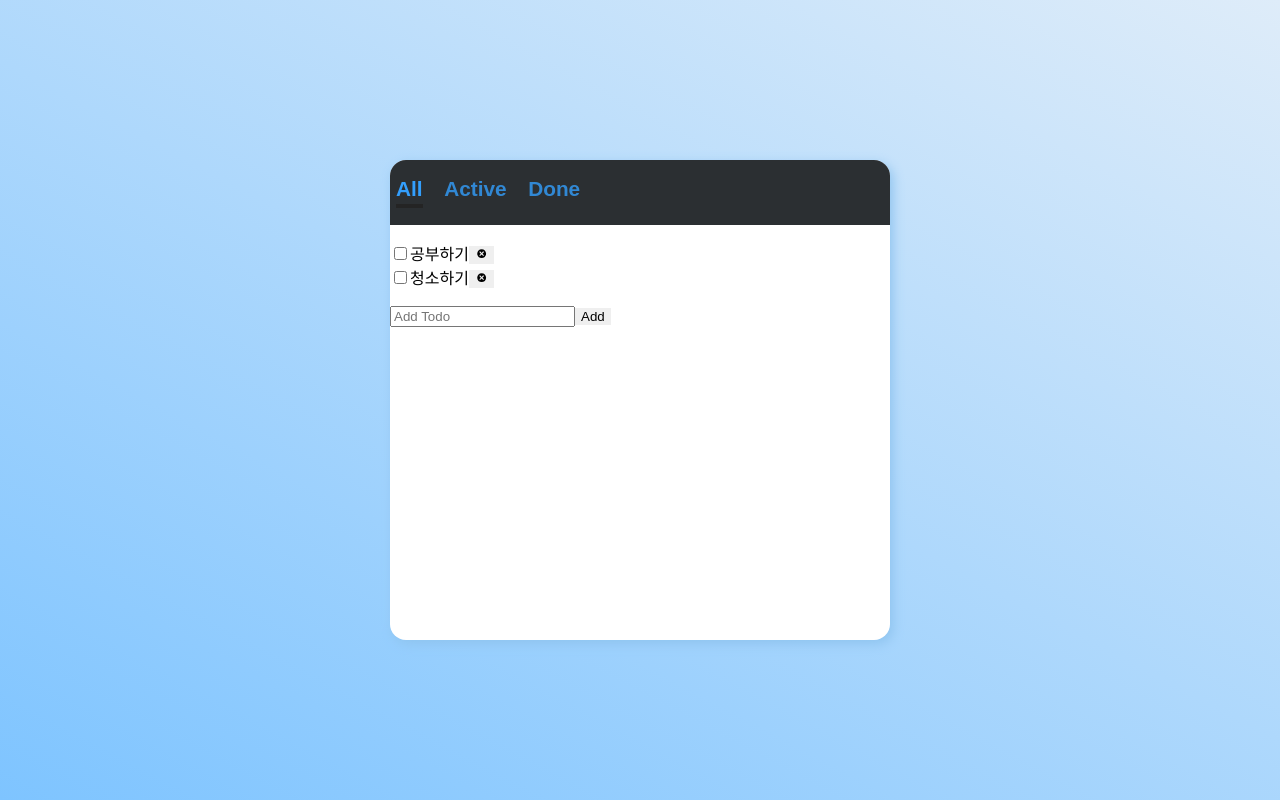
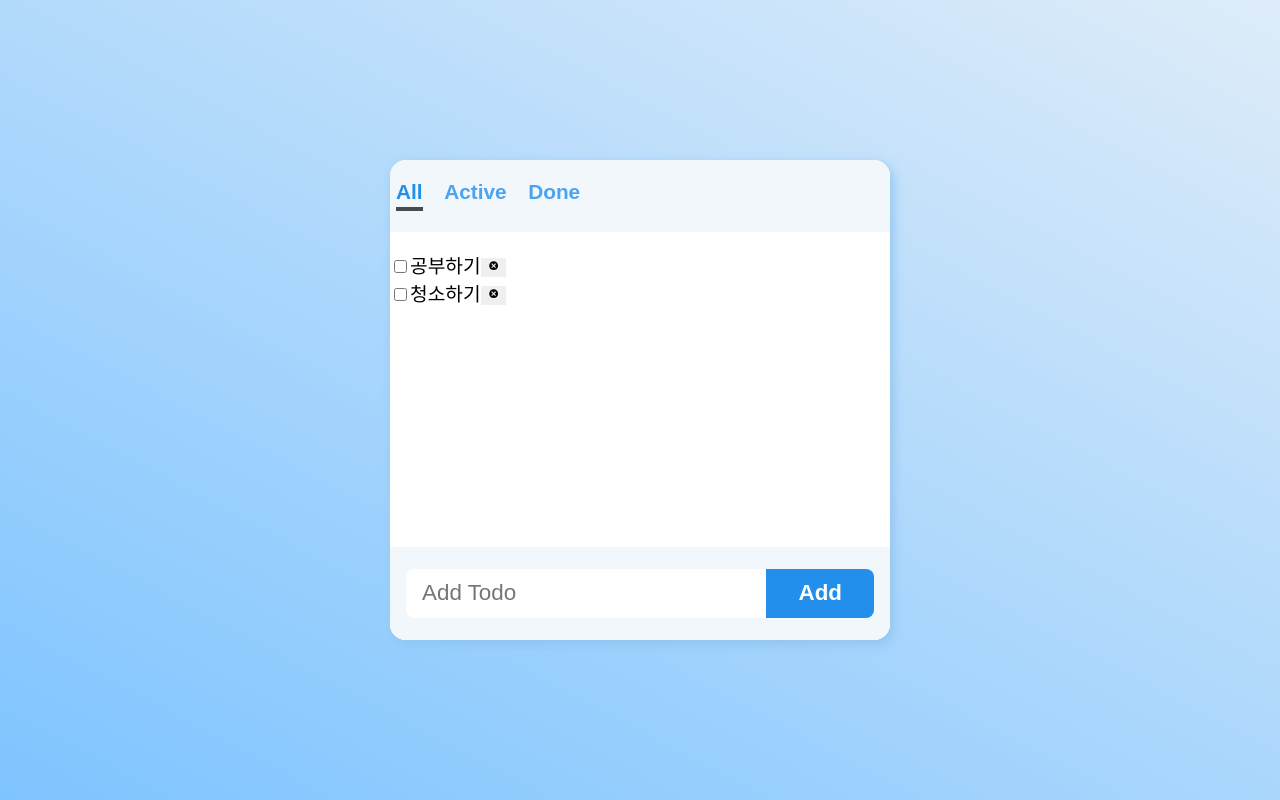
Before and after one commit to dazzel3/react-todo-dream-coding, a React (Create React App) app: page / in a window 1280 px wide. Built offline with nearby package versions, Linux system fonts and the light colour scheme.

Commit message:
style: AddTodo

```diff
--- a/src/components/AddTodo/AddTodo.jsx
+++ b/src/components/AddTodo/AddTodo.jsx
@@ -1,5 +1,6 @@
 import React, { useState } from 'react';
 import { v4 as uuid } from 'uuid';
+import styles from './AddTodo.module.css';
 
 export default function AddTodo({ onAdd }) {
   const [text, setText] = useState('');
@@ -18,14 +19,15 @@
   };
 
   return (
-    <form onSubmit={handleSubmit}>
+    <form className={styles.form} onSubmit={handleSubmit}>
       <input
+        className={styles.input}
         type='text'
         placeholder='Add Todo'
         value={text}
         onChange={handleChange}
       />
-      <button>Add</button>
+      <button className={styles.button}>Add</button>
     </form>
   );
 }
--- /dev/null
+++ b/src/components/AddTodo/AddTodo.module.css
@@ -0,0 +1,31 @@
+.form {
+  width: 100%;
+  display: flex;
+  padding: 1.4rem 1rem;
+  background-color: var(--color-bg-dark);
+}
+
+.input {
+  flex: 1 0 auto;
+  padding: 0.7rem 1rem;
+  border: none;
+  outline: none;
+  font-size: 1.4rem;
+  border-top-left-radius: 8px;
+  border-bottom-left-radius: 8px;
+}
+
+.button {
+  cursor: pointer;
+  background-color: var(--color-primary);
+  color: var(--color-bg);
+  padding: 0 2rem;
+  font-weight: bold;
+  font-size: 1.4rem;
+  border-top-right-radius: 8px;
+  border-bottom-right-radius: 8px;
+}
+
+.button:hover {
+  filter: brightness(108%);
+}
--- a/src/components/TodoList/TodoList.jsx
+++ b/src/components/TodoList/TodoList.jsx
@@ -18,8 +18,8 @@
   const filtered = getFilteredItems(todos, filter);
 
   return (
-    <section className={styles.bg}>
-      <ul>
+    <section className={styles.section}>
+      <ul className={styles.list}>
         {filtered.map((item) => (
           <Todo
             key={item.id}
--- a/src/components/TodoList/TodoList.module.css
+++ b/src/components/TodoList/TodoList.module.css
@@ -1,9 +1,11 @@
-/* .bg {
-  background: #ffffff;
-  width: 630px;
-  height: 500px;
-  position: absolute;
-  top: 50%;
-  left: 50%;
-  transform: translate(-50%, -50%);
-} */
+.section {
+  height: 100%;
+  display: flex;
+  flex-direction: column;
+  background: var(--color-bg);
+}
+
+.list {
+  flex: 1 1 auto;
+  overflow-y: auto;
+}
--- a/src/index.css
+++ b/src/index.css
@@ -1,9 +1,9 @@
 :root {
-  --color-bg-dark: #2b2f32;
+  --color-bg-dark: #f1f7fb;
   --color-bg: #ffffff;
   --color-grey: #747474;
-  --color-text: #242424;
-  --color-primary: #339ffd;
+  --color-text: #464b50;
+  --color-primary: #238fed;
 }
 
 body {
@@ -18,6 +18,7 @@
   display: flex;
   justify-content: center;
   align-items: center;
+  font-size: 1.2rem;
   background: linear-gradient(
     28deg,
     rgba(126, 196, 255, 1) 0%,
@@ -44,6 +45,10 @@
     monospace;
 }
 
+* {
+  box-sizing: border-box;
+}
+
 ul {
   list-style: none;
   padding-left: 0;
```
